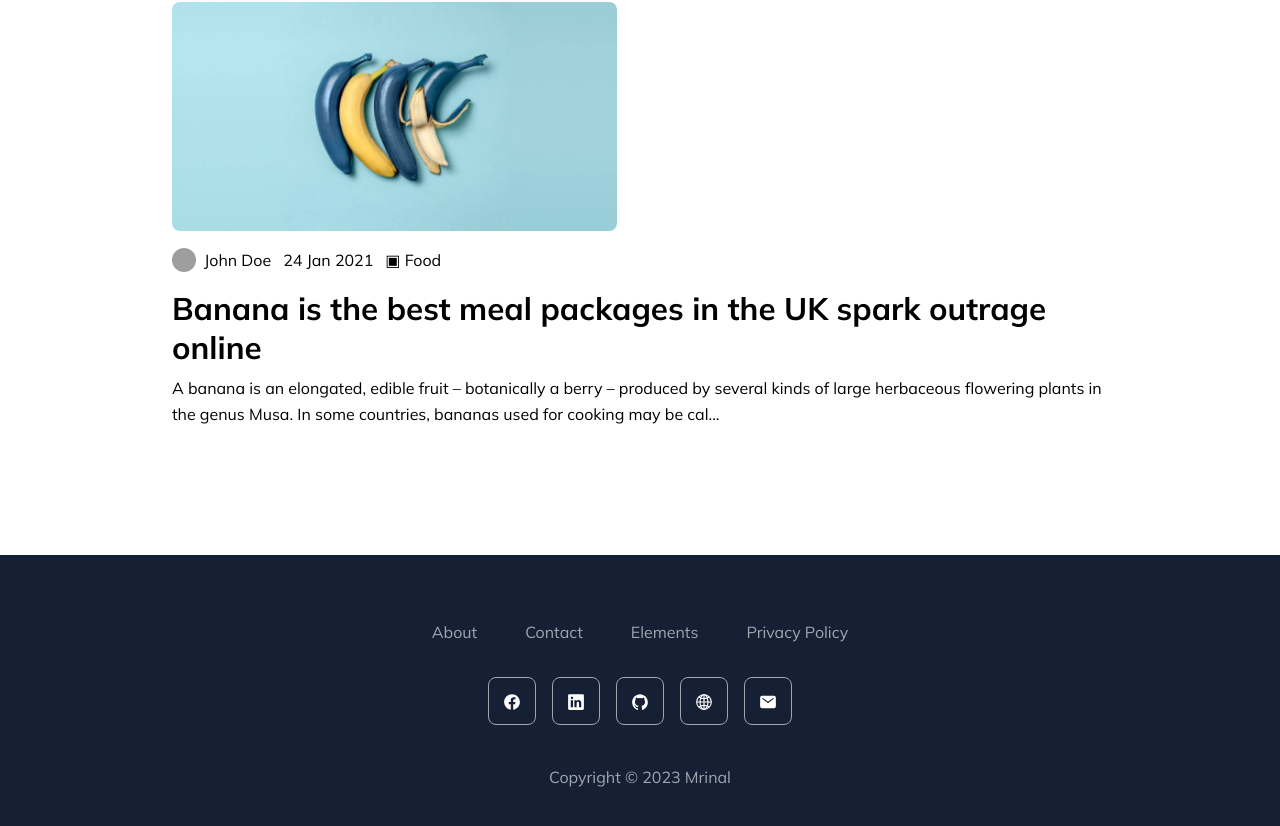
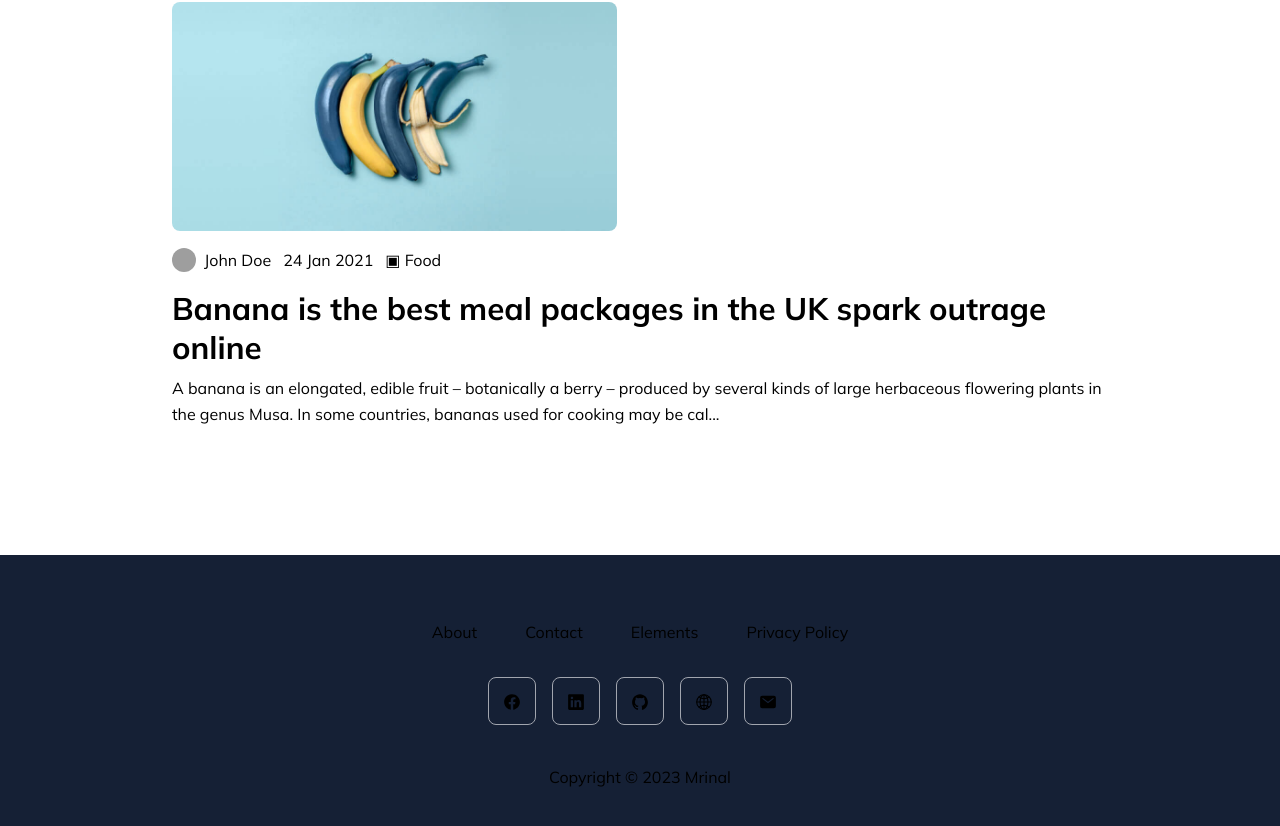
Before and after one commit to mrinalcs/mrinalcs.github.io, a Next.js app: page / in a window 1280 px wide. Shown: the part 3145-3971 px from the top of the page. Built offline with nearby package versions, Linux system fonts and the light colour scheme; grey boxes are pictures that could not be loaded; what tailwind-bootstrap-grid would draw is missing.

Commit message:
Update style.scss

```diff
--- a/styles/style.scss
+++ b/styles/style.scss
@@ -79,3 +79,12 @@ h1, h2, h3, h4, h5, h6 {
     height: 80%;
 }
 }
+
+
+h1,h2,h3,h4,p,strong,a,li,ol,code,dd,dl,dt,table {
+  color: var(--text)!important;
+}
+
+blockquote,pre {
+  background-color: var(--bg2)!important;
+}
```
